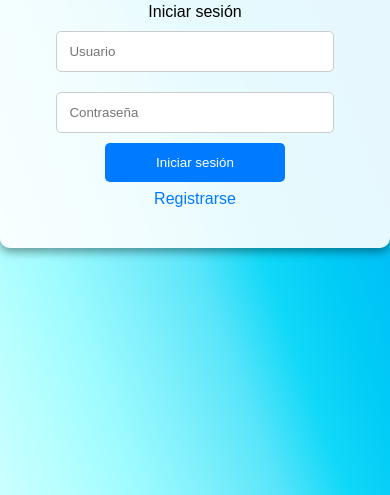
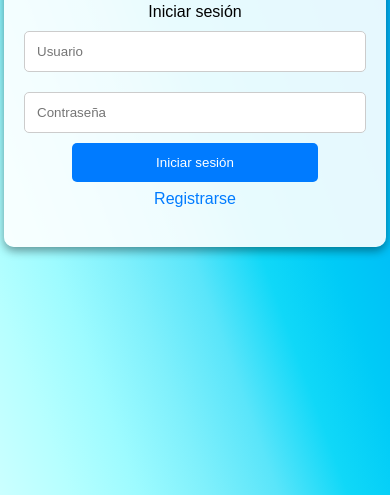
Before and after one commit to danielmanotas/graph-notes, a plain HTML site: page Graph-Notes/html/login.html in a window 390 px wide. Shown: the part 349-844 px from the top of the page. Drawn offline with Linux system fonts and the light colour scheme.

Commit message:
Resposive Login

```diff
--- a/Graph-Notes/css/create-notes.css
+++ b/Graph-Notes/css/create-notes.css
@@ -81,3 +81,9 @@ ul{
 #Numero{
   display: none;
 }
+
+@media screen and (width < 975px) {
+    #notas-list{
+        grid-template-columns: repeat(1, 1fr);
+    }
+}
--- a/Graph-Notes/css/login.css
+++ b/Graph-Notes/css/login.css
@@ -14,8 +14,7 @@ body {
     box-shadow: 0 4px 10px rgba(0, 0, 0, 0.4);
     padding: 4%;
     text-align: center;
-    max-width: 400px;
-    /* margin: 0 auto; */
+    max-width: 50vw;
     transform: translateY(-20px);
     transition: transform 0.3s ease;
 }
@@ -24,7 +23,7 @@ body {
     transform: translateY(0);
 }
 
-i{
+i {
     font-size: 4rem;
 }
 
@@ -37,7 +36,8 @@ h1 {
     padding: 5%;
     font-size: 25px;
 }
-h2{
+
+h2 {
     font-weight: bold;
 }
 
@@ -85,3 +85,18 @@ a:hover {
     color: red;
     font-weight: bold;
 }
+
+/* Reglas de medios para hacer el diseño responsive */
+@media (max-width: 768px) {
+    .login-container {
+        max-width: 90vw;
+    }
+
+    input {
+        width: 90%;
+    }
+
+    button {
+        width: 70%;
+    }
+}
--- a/Graph-Notes/html/login.html
+++ b/Graph-Notes/html/login.html
@@ -2,8 +2,11 @@
 <html lang="en">
   <head>
     <link type="text/css" rel="stylesheet" href="/graph-notes/Graph-Notes/css/login.css"/>
+    <link type="text/css" rel="stylesheet" href="/graph-notes/Graph-Notes/css/login.css"/>
     <link rel="stylesheet" href="https://cdnjs.cloudflare.com/ajax/libs/font-awesome/5.15.3/css/all.min.css">
     <link rel="shortcut icon" href="/graph-notes/Graph-Notes/assets/img/favicon.svg" type="image/x-icon">
+    <title>Graph Notes</title>
+    <meta name="robots" content="index, follow">
   </head>
   <body>
 
```
Also changed, not shown: Graph-Notes/html/index.html (+4 -1 lines).
